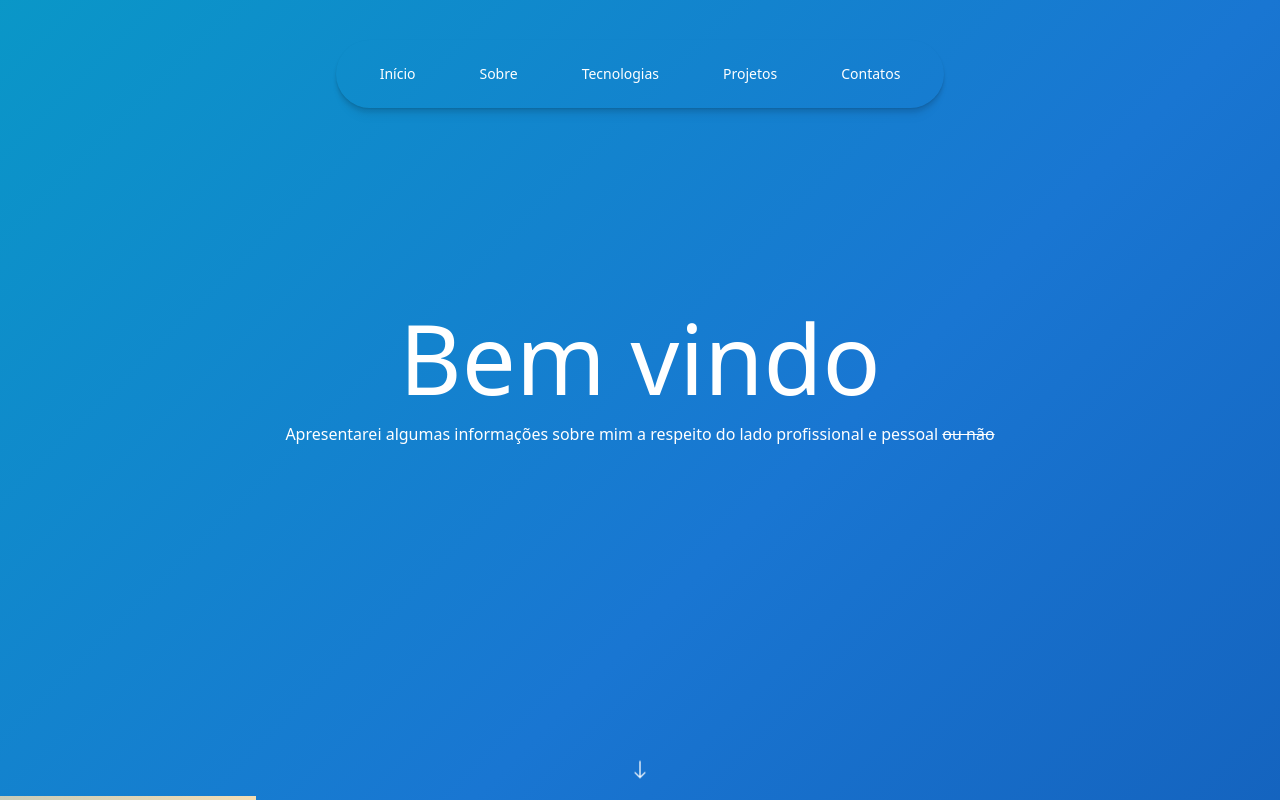
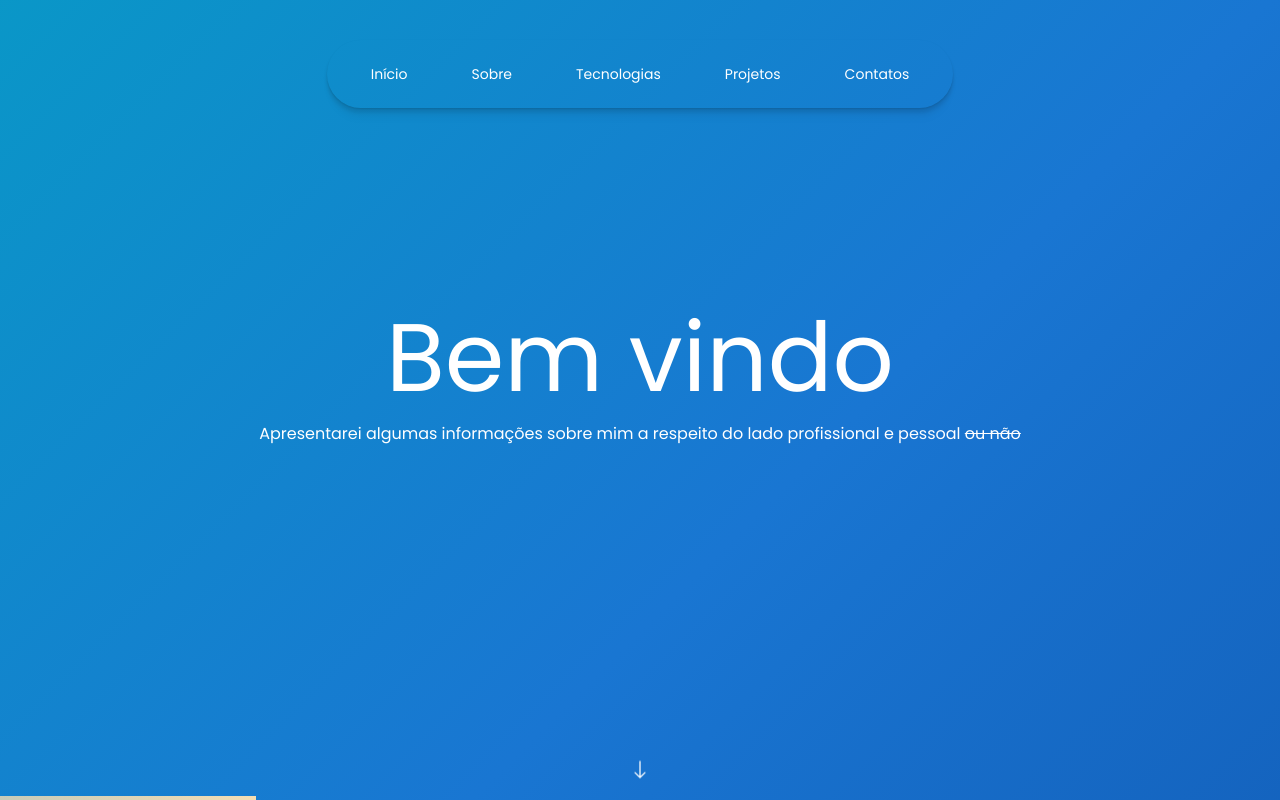
Before and after one commit to AdlerCastro/Website-Pessoal, a Next.js app: page / in a window 1280 px wide. Shown: the top 800 px of the page. Built offline with nearby package versions, Linux system fonts and the light colour scheme.

Commit message:
:lipstick: style: Adicionando fonte poppins como principal

```diff
--- a/src/app/(home)/layout.tsx
+++ b/src/app/(home)/layout.tsx
@@ -3,7 +3,7 @@ import Footer from '@/components/templates/Footer';
 
 export default function Layout({ children }: { children: React.ReactNode }) {
   return (
-    <main className='relative min-h-screen w-full'>
+    <main className='font-Poppins relative min-h-screen w-full'>
       <Header />
       {children}
       <Footer />
--- a/src/components/atoms/typograph.tsx
+++ b/src/components/atoms/typograph.tsx
@@ -7,13 +7,13 @@ const typographVariants = cva('text-white', {
   variants: {
     variant: {
       titleHero:
-        'font-Copperplate text-[2.125rem]/normal font-bold tracking-wider   sm:max-w-[38.75rem] sm:text-[2.625rem]/normal lg:max-w-[57.5rem] lg:text-[3.25rem]/normal',
+        'font-Poppins text-[2.125rem]/normal font-bold tracking-wider sm:max-w-[38.75rem] sm:text-[2.625rem]/normal lg:max-w-[57.5rem] lg:text-[3.25rem]/normal',
       title:
-        'font-Copperplate text-[1.75rem]/8 font-bold tracking-wider md:text-[2rem]/[120%] lg:text-[2.625rem]/[120%]',
+        'font-Poppins text-[1.75rem]/8 font-bold tracking-wider md:text-[2rem]/[120%] lg:text-[2.625rem]/[120%]',
       subtitle:
-        'font-Copperplate text-xl/8 font-bold tracking-wider md:text-xl/[120%] lg:text-xl/[120%]',
+        'font-Poppins text-xl/8 font-bold tracking-wider md:text-xl/[120%] lg:text-xl/[120%]',
       paragraph:
-        'max-w-paragraph rounded-xl border border-solid border-paragraph bg-default p-4 text-start transition-all duration-300 hover:scale-105 font-Roboto text-sm/[150%] h-fit',
+        'max-w-paragraph rounded-xl border border-solid border-paragraph bg-default p-4 text-start transition-all duration-300 hover:scale-105 font-Poppins text-sm/[150%] h-fit',
     },
   },
 });
```
